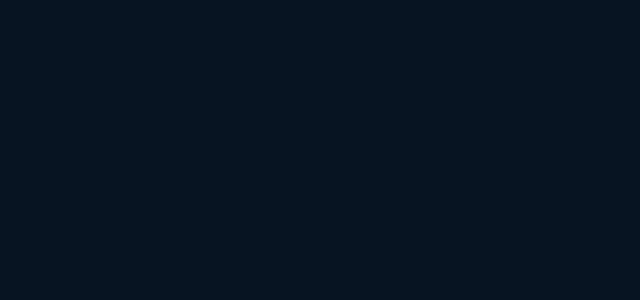
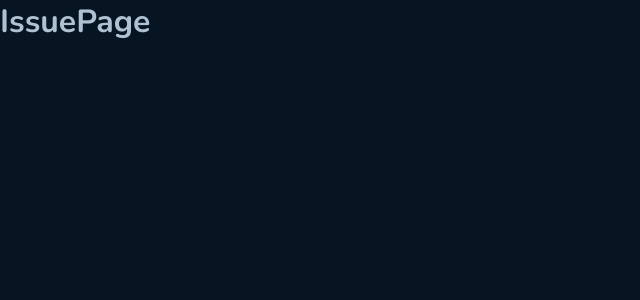
Before and after one commit to miguelscastro/github-blog, a React (Vite) app: page /issues/1 in a window 1280 px wide. Before the commit this address had no page. Shown: the top 300 px of the page, without its empty margins (0-640 px from the left). Built offline with nearby package versions, Linux system fonts and the light colour scheme.

Commit message:
chore: configure Router for IssuePage

```diff
--- a/src/Router.tsx
+++ b/src/Router.tsx
@@ -1,10 +1,12 @@
 import { Route, Routes } from 'react-router-dom'
 import { Profile } from './pages/Profile'
+import { Issue } from './pages/Issue'
 
 export function Router() {
   return (
     <Routes>
       <Route path="/" element={<Profile />} />
+      <Route path="issues/:id" element={<Issue />} />
     </Routes>
   )
 }
--- /dev/null
+++ b/src/pages/Issue/index.tsx
@@ -0,0 +1,7 @@
+export function Issue() {
+  return (
+    <>
+      <h1>IssuePage</h1>
+    </>
+  )
+}
```
Also changed, not shown: src/pages/Issue/styles.ts (added).
